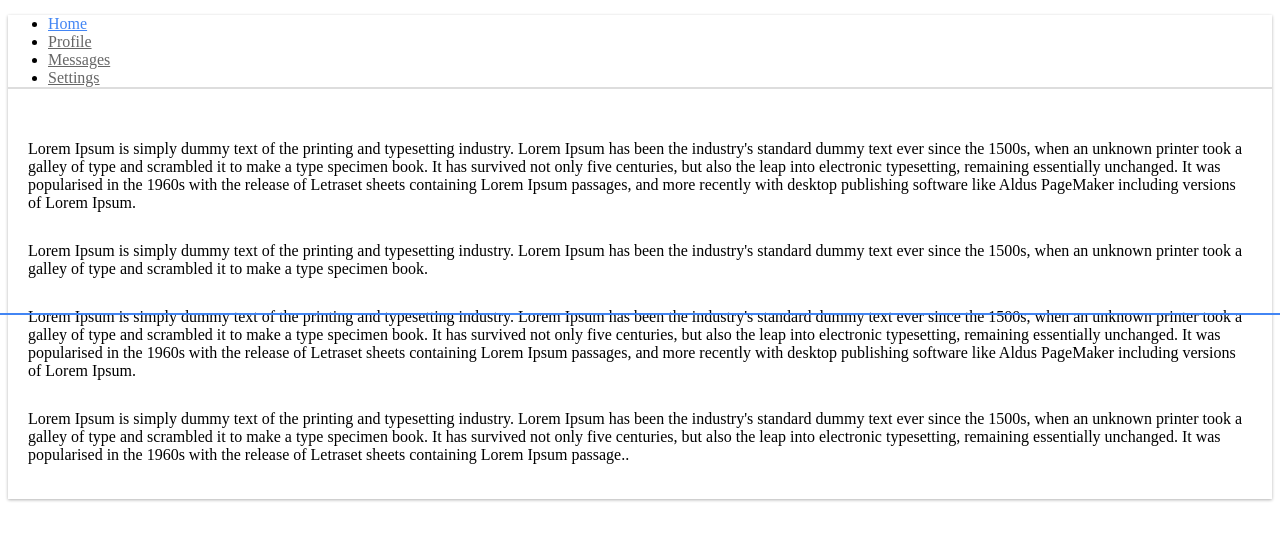
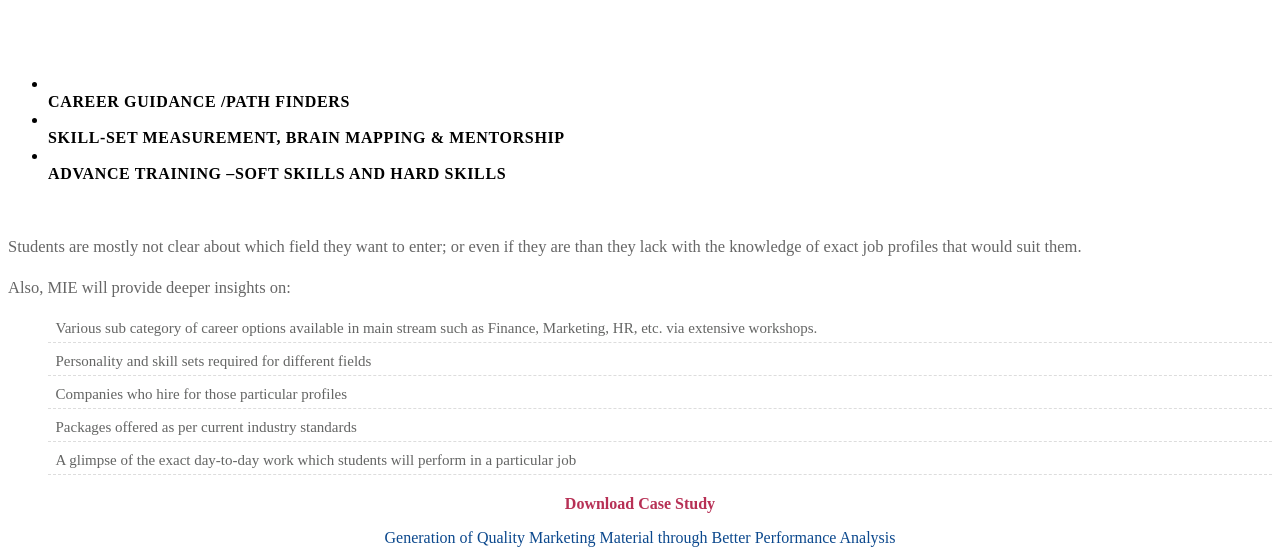
Before and after one commit to sandeshsmartguy/north-ventures, a PHP site: page /mie/content/mentoring-and-coaching.php in a window 1280 px wide. Shown: the part 486-1046 px from the top of the page. Run offline with PHP 8.4, Linux system fonts and the light colour scheme.

Commit message:
updated fonts

```diff
--- a/mie/content/_include/_h-tabs.html
+++ b/mie/content/_include/_h-tabs.html
@@ -1,4 +1,5 @@
 <link href="css/zozo.tabs.min.css" rel="stylesheet">
+
 <style type="text/css">
   .asx-tabs {
     padding-top: 30px;
@@ -137,15 +138,7 @@
 </style>
 
 
-
 <section class="container-fluid asx-tabs">
-<div class="row">
-  <div class="col-sm-12 box-grid__headline-main">
-    <h2 class="lede__headline">Comprehensive Fund Marketing and Investor Communication Support Services</h2>
-    <hr class="lede__border">
-  </div>
-
-</div>
 <div class="row">
   <div class="container">
 
@@ -155,25 +148,26 @@
         <div id="asx-tabs">
 
           <ul class="asx-tabs__tablist">
-            <li class="asx-tabs__tablist__item"><em class="fa fa-newspaper-o fa-2x" aria-hidden="true"></em><br><a>Digital Marketing</a></li>
-            <li class="asx-tabs__tablist__item"><em class="fa fa-life-ring fa-2x" aria-hidden="true"></em><br><a>Presales</a></li>
-            <li class="asx-tabs__tablist__item"><em class="fa fa-area-chart fa-2x" aria-hidden="true"></em><br><a>Reporting</a></li>
-            <li class="asx-tabs__tablist__item"><em class="fa fa-server fa-2x" aria-hidden="true"></em><br><a>Data Management</a></li>
+            <li class="asx-tabs__tablist__item"><i class="fa fa-newspaper-o fa-2x" aria-hidden="true"></i><br><a>Career Guidance /Path Finders</a></li>
+            <li class="asx-tabs__tablist__item"><i class="fa fa-life-ring fa-2x" aria-hidden="true"></i><br><a>Skill-Set Measurement, Brain Mapping & Mentorship</a></li>
+            <li class="asx-tabs__tablist__item"><i class="fa fa-area-chart fa-2x" aria-hidden="true"></i><br><a>Advance Training –Soft Skills and Hard Skills</a></li>
           </ul>
 
           <div>
 
             <div>
-              <h4 class="asx-tabs__headline">Digital Marketing</h4>
+              <h4 class="asx-tabs__headline">Career Guidance /Path Finders</h4>
               <br>
               <div class="row">
                 <div class="col-sm-8">
-                  <p class="asx-tabs__para">The need of the era is digital marketing;&nbsp;the consumption of digital content in investment industry has quadrupled in last five years. Digital marketing is a new market-place to showcase the products and performance for investment managers nowadays. Lagging behind in this market-place would make them invisible to investors. Aranca’s digital marketing support gives you competitive edge in digital space,&nbsp;with intuitive content, rich graphics, data visualization, visitors'&nbsp;analytics and more,&nbsp;across the following aspects:&nbsp;</p>
+                  <p class="asx-tabs__para">Students are mostly not clear about which field they want to enter; or even if they are than they lack with the knowledge of exact job profiles that would suit them. </p>
+                  <p class="asx-tabs__para">Also, MIE will provide deeper insights on:</p>
                   <ul class="asx-tabs__list">
-                    <li class="asx-tabs__subheadline__item"><em class="fa fa-check-circle" aria-hidden="true"></em> &nbsp;&nbsp;Web content management</li>
-                    <li class="asx-tabs__subheadline__item"><em class="fa fa-check-circle" aria-hidden="true"></em> &nbsp;&nbsp;Web and campaign analytics</li>
-                    <li class="asx-tabs__subheadline__item"><em class="fa fa-check-circle" aria-hidden="true"></em> &nbsp;&nbsp;Distribution of content and reports over multiple mediums</li>
-                    <li class="asx-tabs__subheadline__item"><em class="fa fa-check-circle" aria-hidden="true"></em> &nbsp;&nbsp;Support for Marketing Materials</li>
+                    <li class="asx-tabs__subheadline__item"><em class="fa fa-check-circle" aria-hidden="true"></em> &nbsp;&nbsp;Various sub category of career options available in main stream such as Finance, Marketing, HR, etc. via extensive workshops.</li>
+                    <li class="asx-tabs__subheadline__item"><em class="fa fa-check-circle" aria-hidden="true"></em> &nbsp;&nbsp;Personality and skill sets required for different fields</li>
+                    <li class="asx-tabs__subheadline__item"><em class="fa fa-check-circle" aria-hidden="true"></em> &nbsp;&nbsp;Companies who hire for those particular profiles</li>
+                    <li class="asx-tabs__subheadline__item"><em class="fa fa-check-circle" aria-hidden="true"></em> &nbsp;&nbsp;Packages offered as per current industry standards</li>
+                    <li class="asx-tabs__subheadline__item"><em class="fa fa-check-circle" aria-hidden="true"></em> &nbsp;&nbsp;A glimpse of the exact day-to-day work which students will perform in a particular job</li>
                   </ul>
                 </div>
                 <div class="col-sm-4 asx-tabs_cs"><a href="#" data-toggle="modal" data-target="#myCS1">
@@ -186,19 +180,13 @@
             </div>
 
             <div>
-              <h4 class="asx-tabs__headline">Presales</h4>
+              <h4 class="asx-tabs__headline">Skill-Set Measurement, Brain Mapping & Mentorship</h4>
               <br>
               <div class="row">
                 <div class="col-sm-8">
 
-                  <p class="asx-tabs__para">Presales is the most important function in any investment management firm which focuses on top-line, the AUM. Competition in the investment industry is fierce;&nbsp;hence converting proposals into deals have become more challenging than ever. Institutional investors have started demanding lot more details about investment management, personnel, techniques, historical performance, etc. Aranca strengthens your presales function by putting together the following knowledge-base.</p>
-                  <ul class="asx-tabs__list">
-                    <li class="asx-tabs__subheadline__item"><em class="fa fa-check-circle" aria-hidden="true"></em> &nbsp;&nbsp;RFP/RFI/DDQs</li>
-                    <li class="asx-tabs__subheadline__item"><em class="fa fa-check-circle" aria-hidden="true"></em> &nbsp;&nbsp;Marketing Material</li>
-                    <li class="asx-tabs__subheadline__item"><em class="fa fa-check-circle" aria-hidden="true"></em> &nbsp;&nbsp;Peer Analysis</li>
-                    <li class="asx-tabs__subheadline__item"><em class="fa fa-check-circle" aria-hidden="true"></em> &nbsp;&nbsp;Consultant database updates</li>
-                    <li class="asx-tabs__subheadline__item"><em class="fa fa-check-circle" aria-hidden="true"></em> &nbsp;&nbsp;Market Research</li>
-                  </ul>
+                  <p class="asx-tabs__para">MIE Experts have observed that whichever industry a person works for; the personal traits / personality doesn’t change much and remains constant throughout the life. A person working in a job profile that mismatches his personality will ultimately face issues such as job frustration or lack of job satisfaction, low work motivation and poor performance leading to a below average career progress.</p>
+                  <p class="asx-tabs__para">MIE will offer special services of skill-set measurement and brain mapping through advanced techniques like DMIT (Finger-Print Scanning), Qualitative Interviews, Psychological tests, and Psycho-analytical test among others. These techniques help in measuring inclination of the brain, core area of interest and attitudinal bend towards a particular task to be done in long term. The gathered information is then used for identifying favourable career options for students. We conduct skillset measurement and brain mapping around 4/5 times over the course of 2 years and share the results with students, allowing them to understand their strengths and weaknesses and accordingly focus on enhancing their skillsets. </p>
                 </div>
                 <div class="col-sm-4 asx-tabs_cs"><a href="#" data-toggle="modal" data-target="#myCS2">
                   <p class="asx-tabs_cs_head">Download Case Study</p>
@@ -209,19 +197,22 @@
 
             </div>
             <div>
-              <h4 class="asx-tabs__headline">Reporting</h4>
+              <h4 class="asx-tabs__headline">Advance Training –Soft Skills and Hard Skills</h4>
               <br>
               <div class="row">
                 <div class="col-sm-8">
 
-                  <p class="asx-tabs__para">Performance reporting not only demands effective content with a&nbsp;lot of number crunching, but also requires quick turnaround for investors to get up-to-date snapshot of their investments. Reporting teams are generally challenged by reconciliation of the data with various sources, ever demanding performance analytics by investors and regulators, sourcing organization level information, data visualization, tables and charts formatting, and translation. Investing time and money for reporting, whether on internal teams or off-the-shelf products, has&nbsp;not helped the investment managers. That’s why Aranca arms the performance reporting teams with various facets of information, including the following, to help update the investors with the faster and more reliable snapshot of their investments.</p>
+                  <p class="asx-tabs__para">MBA / PGDM courses in India provide an overall management perspective and grooms students to become a future manager / entrepreneur. However there exists a gap between modern day career choices available and the education system. </p>
+                  <p class="asx-tabs__para">For E.g.: If a Student is strong in statistics and wants to pursue a career in business analytics or if a student is good in social media promotion and wants to pursue a career in digital marketing; he will have to undergo a management program in Marketing in which Business Analytics /Digital Marketing will just be a subject. This does not give students proper insights about the industry and the job they want to take up. Neither in this process, have they acquired skillsets to do so.</p>
+                  <p class="asx-tabs__para">MIE plans to provide hard skill training requires for making a student industry-ready. Training will be conducted on subjects like:</p>
                   <ul class="asx-tabs__list">
-                    <li class="asx-tabs__subheadline__item"><em class="fa fa-check-circle" aria-hidden="true"></em> &nbsp;&nbsp;Factsheets</li>
-                    <li class="asx-tabs__subheadline__item"><em class="fa fa-check-circle" aria-hidden="true"></em> &nbsp;&nbsp;Client reporting</li>
-                    <li class="asx-tabs__subheadline__item"><em class="fa fa-check-circle" aria-hidden="true"></em> &nbsp;&nbsp;Regulatory reporting</li>
-                    <li class="asx-tabs__subheadline__item"><em class="fa fa-check-circle" aria-hidden="true"></em> &nbsp;&nbsp;NAV Reconciliation</li>
-                    <li class="asx-tabs__subheadline__item"><em class="fa fa-check-circle" aria-hidden="true"></em> &nbsp;&nbsp;AUM Reporting</li>
-                    <li class="asx-tabs__subheadline__item"><em class="fa fa-check-circle" aria-hidden="true"></em> &nbsp;&nbsp;Investment Commentary</li>
+                    <li class="asx-tabs__subheadline__item"><em class="fa fa-check-circle" aria-hidden="true"></em> &nbsp;&nbsp;Excel & Advance Excel</li>
+                    <li class="asx-tabs__subheadline__item"><em class="fa fa-check-circle" aria-hidden="true"></em> &nbsp;&nbsp;SPSS, SAS, R programming</li>
+                    <li class="asx-tabs__subheadline__item"><em class="fa fa-check-circle" aria-hidden="true"></em> &nbsp;&nbsp;HR Analytics</li>
+                    <li class="asx-tabs__subheadline__item"><em class="fa fa-check-circle" aria-hidden="true"></em> &nbsp;&nbsp;Six Sigma certification programs</li>
+                    <li class="asx-tabs__subheadline__item"><em class="fa fa-check-circle" aria-hidden="true"></em> &nbsp;&nbsp;Digital Marketing (Servicing/ Planning and Strategy formulation)</li>
+                    <li class="asx-tabs__subheadline__item"><em class="fa fa-check-circle" aria-hidden="true"></em> &nbsp;&nbsp;SEO/SEM/Google Analytics</li>
+                    <li class="asx-tabs__subheadline__item"><em class="fa fa-check-circle" aria-hidden="true"></em> &nbsp;&nbsp;Financial courses Share trading, News analysis and more</li>
                   </ul>
                 </div>
                 <div class="col-sm-4 asx-tabs_cs"><a href="#" data-toggle="modal" data-target="#myCS3">
@@ -232,37 +223,17 @@
               </div>
 
             </div>
-            <div>
-              <h4 class="asx-tabs__headline">Data Management</h4>
-              <br>
-              <div class="row">
-                <div class="col-sm-8">
-                  <p class="asx-tabs__para">It all starts here, investment management industry&nbsp;heavily relies on data. With the volume, velocity and variety it usually slips through the cracks and leads to massive data management operations like, reconciliations, price-checks and&nbsp;validations. The data management operations are not entirely an IT issue, it requires appropriate domain knowledge to arrange, relate, find gaps&nbsp;and fix them with the correct data. Aranca is a one-stop shop, with the following solutions, to break the data silo amongst departments, bringing clean and usable data on organization level and accessible to all.</p>
-                  <ul class="asx-tabs__list">
-                    <li class="asx-tabs__subheadline__item"><em class="fa fa-check-circle" aria-hidden="true"></em> &nbsp;&nbsp;Collation and Validation of Data from Custodians and Data Vendors, among others</li>
-                    <li class="asx-tabs__subheadline__item"><em class="fa fa-check-circle" aria-hidden="true"></em> &nbsp;&nbsp;Database Creation and Management</li>
-                    <li class="asx-tabs__subheadline__item"><em class="fa fa-check-circle" aria-hidden="true"></em> &nbsp;&nbsp;Integration of Various Internal and External Databases and Sources</li>
-                  </ul>
-                </div>
-                <div class="col-sm-4 asx-tabs_cs"><a href="#" data-toggle="modal" data-target="#myCS4">
-                  <p class="asx-tabs_cs_head">Download Case Study</p>
-                  <p class="asx-tabs_cs_title">Automation of Fund Factsheet Production</p>
-                  <img class="img-cs" src="/assets/images/fms/2-350x350-casestudy.jpg">
-                  </a>
-                </div>
-              </div>
 
-            </div>
           </div>
 
-        </div>
+        </div><!-- asx tabs -->
 
-      </div>
+      </div><!-- col-sm-12 -->
 
-    </div>
+    </div><!-- row -->
 
 
-  </div>
+  </div><!-- container -->
 
-</div>
+</div><!-- row -->
 </section>
--- a/mie/content/_include/_h-tabs2.html
+++ /dev/null
@@ -1,38 +0,0 @@
-<style type="text/css">
-.nav-tabs { border-bottom: 2px solid #DDD; }
-    .nav-tabs > li.active > a, .nav-tabs > li.active > a:focus, .nav-tabs > li.active > a:hover { border-width: 0; }
-    .nav-tabs > li > a { border: none; color: #666; }
-        .nav-tabs > li.active > a, .nav-tabs > li > a:hover { border: none; color: #4285F4 !important; background: transparent; }
-        .nav-tabs > li > a::after { content: ""; background: #4285F4; height: 2px; position: absolute; width: 100%; left: 0px; bottom: -1px; transition: all 250ms ease 0s; transform: scale(0); }
-    .nav-tabs > li.active > a::after, .nav-tabs > li:hover > a::after { transform: scale(1); }
-.tab-nav > li > a::after { background: #21527d none repeat scroll 0% 0%; color: #fff; }
-.tab-pane { padding: 15px 0; }
-.tab-content{padding:20px}
-
-.card {background: #FFF none repeat scroll 0% 0%; box-shadow: 0px 1px 3px rgba(0, 0, 0, 0.3); margin-bottom: 30px; }
-</style>
-
-<section class="container-fluid">
-<div class="container">
-  <div class="row">
-                                    <div class="col-md-6">
-                                    <!-- Nav tabs --><div class="card">
-                                    <ul class="nav nav-tabs" role="tablist">
-                                        <li role="presentation" class="active"><a href="#home" aria-controls="home" role="tab" data-toggle="tab">Home</a></li>
-                                        <li role="presentation"><a href="#profile" aria-controls="profile" role="tab" data-toggle="tab">Profile</a></li>
-                                        <li role="presentation"><a href="#messages" aria-controls="messages" role="tab" data-toggle="tab">Messages</a></li>
-                                        <li role="presentation"><a href="#settings" aria-controls="settings" role="tab" data-toggle="tab">Settings</a></li>
-                                    </ul>
-
-                                    <!-- Tab panes -->
-                                    <div class="tab-content">
-                                        <div role="tabpanel" class="tab-pane active" id="home">Lorem Ipsum is simply dummy text of the printing and typesetting industry. Lorem Ipsum has been the industry's standard dummy text ever since the 1500s, when an unknown printer took a galley of type and scrambled it to make a type specimen book. It has survived not only five centuries, but also the leap into electronic typesetting, remaining essentially unchanged. It was popularised in the 1960s with the release of Letraset sheets containing Lorem Ipsum passages, and more recently with desktop publishing software like Aldus PageMaker including versions of Lorem Ipsum.</div>
-                                        <div role="tabpanel" class="tab-pane" id="profile">Lorem Ipsum is simply dummy text of the printing and typesetting industry. Lorem Ipsum has been the industry's standard dummy text ever since the 1500s, when an unknown printer took a galley of type and scrambled it to make a type specimen book.</div>
-                                        <div role="tabpanel" class="tab-pane" id="messages">Lorem Ipsum is simply dummy text of the printing and typesetting industry. Lorem Ipsum has been the industry's standard dummy text ever since the 1500s, when an unknown printer took a galley of type and scrambled it to make a type specimen book. It has survived not only five centuries, but also the leap into electronic typesetting, remaining essentially unchanged. It was popularised in the 1960s with the release of Letraset sheets containing Lorem Ipsum passages, and more recently with desktop publishing software like Aldus PageMaker including versions of Lorem Ipsum.</div>
-                                        <div role="tabpanel" class="tab-pane" id="settings">Lorem Ipsum is simply dummy text of the printing and typesetting industry. Lorem Ipsum has been the industry's standard dummy text ever since the 1500s, when an unknown printer took a galley of type and scrambled it to make a type specimen book. It has survived not only five centuries, but also the leap into electronic typesetting, remaining essentially unchanged. It was popularised in the 1960s with the release of Letraset sheets containing Lorem Ipsum passage..</div>
-                                    </div>
-</div>
-                                </div>
-  </div>
-</div>
-</section>
--- a/mie/content/mentoring-and-coaching.php
+++ b/mie/content/mentoring-and-coaching.php
@@ -1,5 +1,4 @@
 <?php
 include '_include/_masthead-service.html';
-include '_include/_h-tabs2.html';
 include '_include/_h-tabs.html';
 ?>
```
